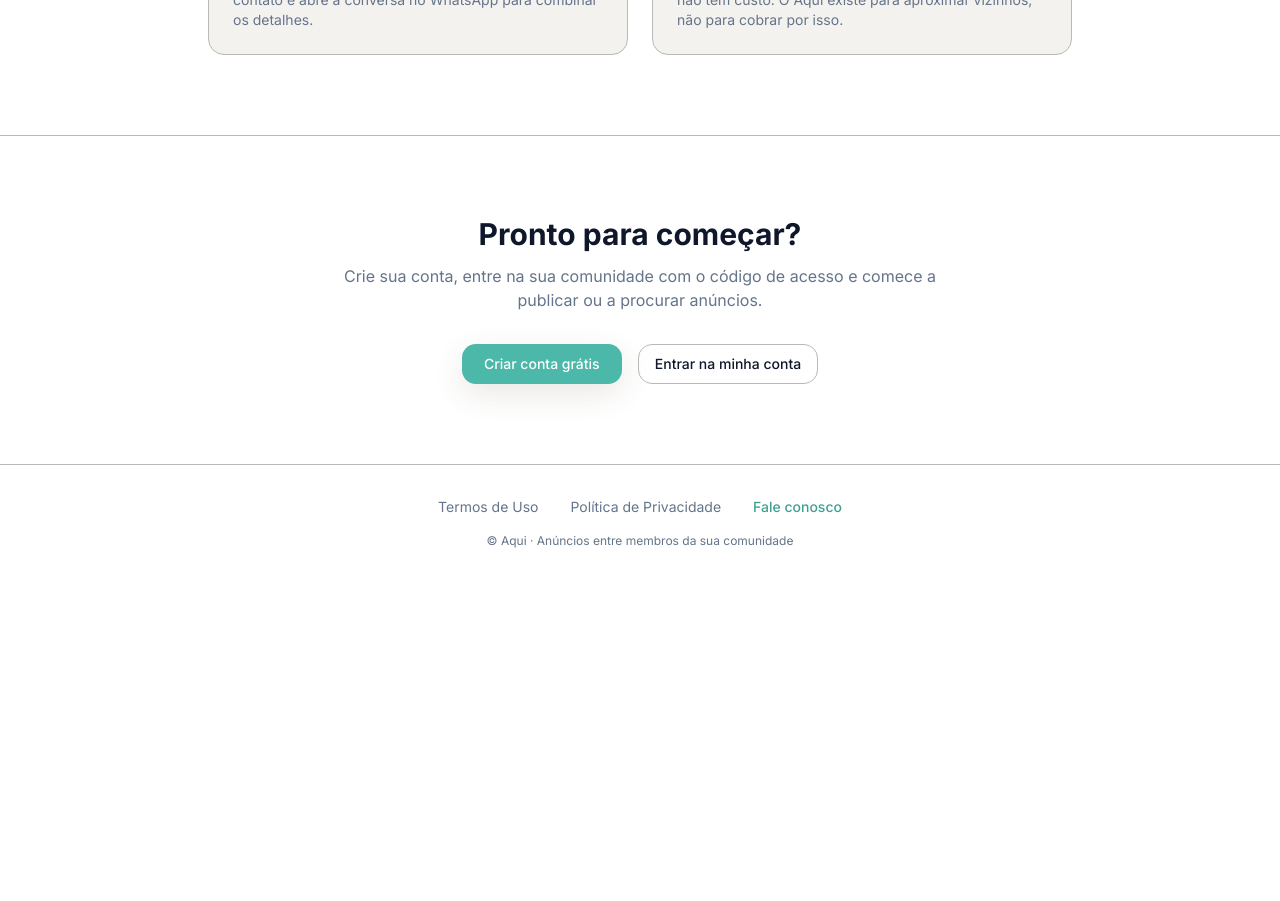
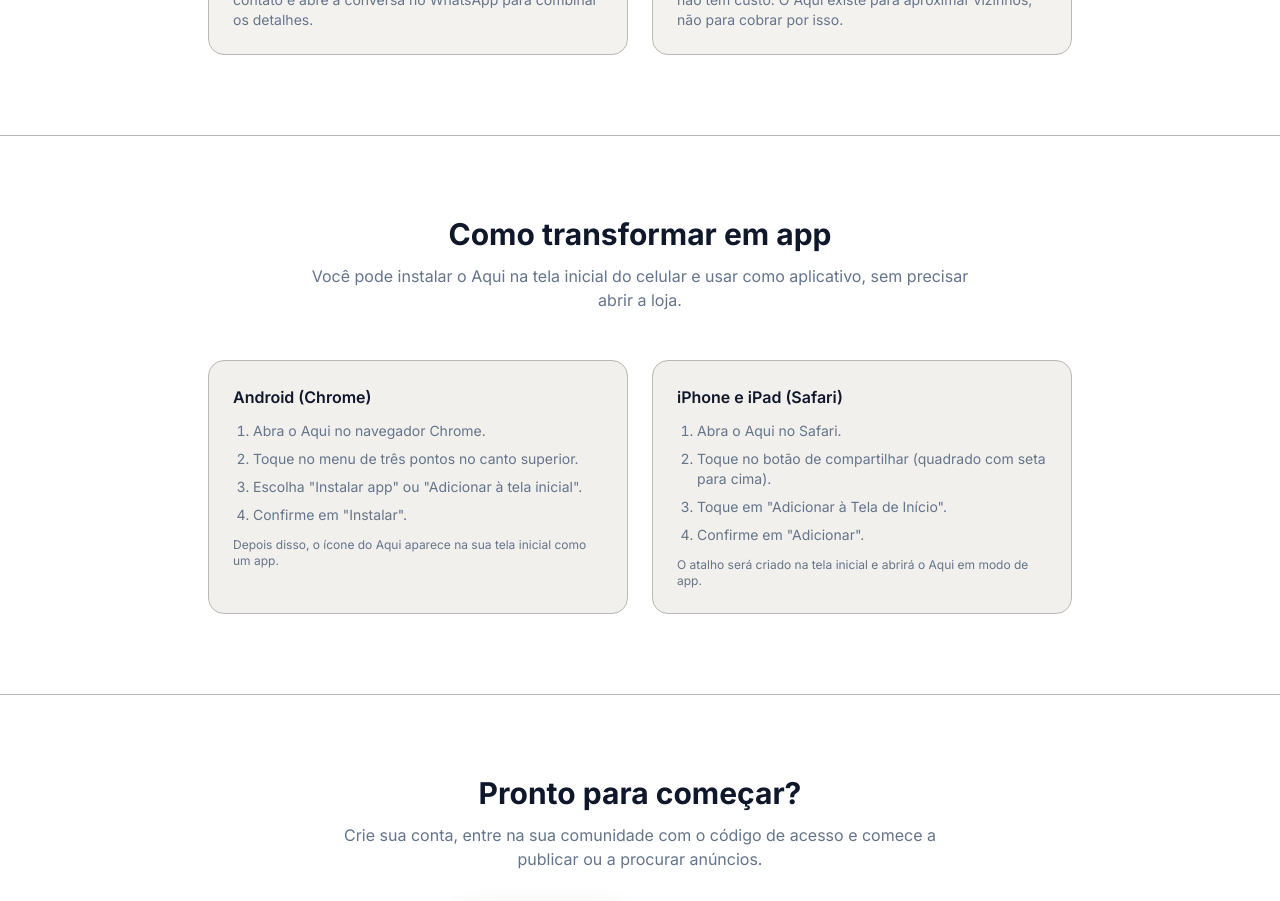
Before and after one commit to PedroHenriqueSales/condo-frontend, a React (Vite) app: page / in a window 1280 px wide. Shown: the part 1520-2421 px from the top of the page. Before the commit the page ends 2101 px from the top, so only its background shows below. Built offline with nearby package versions, Linux system fonts and the light colour scheme; no server answers.

Commit message:
Landing instruções app

```diff
--- a/src/pages/Landing.tsx
+++ b/src/pages/Landing.tsx
@@ -152,6 +152,44 @@ export function Landing() {
           </div>
         </section>
 
+        {/* Instalar como app */}
+        <section className="border-t border-border bg-surface/20 py-16 sm:py-20">
+          <div className="mx-auto max-w-4xl px-4">
+            <h2 className="text-center text-2xl font-bold text-text sm:text-3xl">
+              Como transformar em app
+            </h2>
+            <p className="mx-auto mt-3 max-w-2xl text-center text-muted">
+              Você pode instalar o Aqui na tela inicial do celular e usar como aplicativo, sem precisar abrir a loja.
+            </p>
+            <div className="mt-12 grid gap-6 sm:grid-cols-2">
+              <div className="rounded-2xl border border-border bg-card/60 p-6">
+                <h3 className="font-semibold text-text">Android (Chrome)</h3>
+                <ol className="mt-3 list-decimal space-y-2 pl-5 text-sm text-muted">
+                  <li>Abra o Aqui no navegador Chrome.</li>
+                  <li>Toque no menu de três pontos no canto superior.</li>
+                  <li>Escolha "Instalar app" ou "Adicionar à tela inicial".</li>
+                  <li>Confirme em "Instalar".</li>
+                </ol>
+                <p className="mt-3 text-xs text-muted">
+                  Depois disso, o ícone do Aqui aparece na sua tela inicial como um app.
+                </p>
+              </div>
+              <div className="rounded-2xl border border-border bg-card/60 p-6">
+                <h3 className="font-semibold text-text">iPhone e iPad (Safari)</h3>
+                <ol className="mt-3 list-decimal space-y-2 pl-5 text-sm text-muted">
+                  <li>Abra o Aqui no Safari.</li>
+                  <li>Toque no botão de compartilhar (quadrado com seta para cima).</li>
+                  <li>Toque em "Adicionar à Tela de Início".</li>
+                  <li>Confirme em "Adicionar".</li>
+                </ol>
+                <p className="mt-3 text-xs text-muted">
+                  O atalho será criado na tela inicial e abrirá o Aqui em modo de app.
+                </p>
+              </div>
+            </div>
+          </div>
+        </section>
+
         {/* CTA final */}
         <section className="border-t border-border bg-surface/20 py-16 sm:py-20">
           <div className="mx-auto max-w-2xl px-4 text-center">
```
